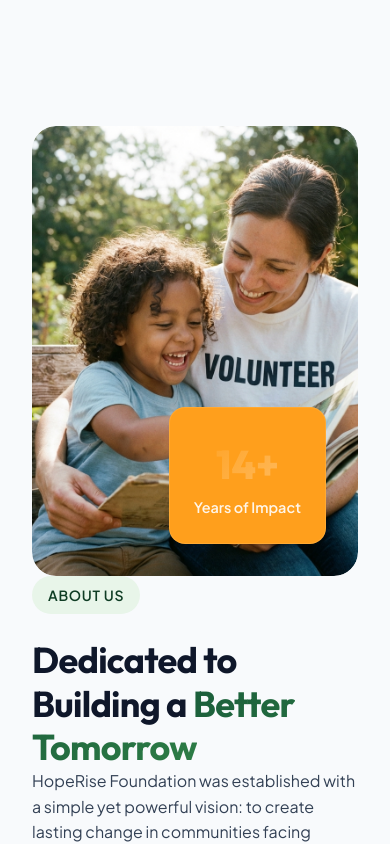
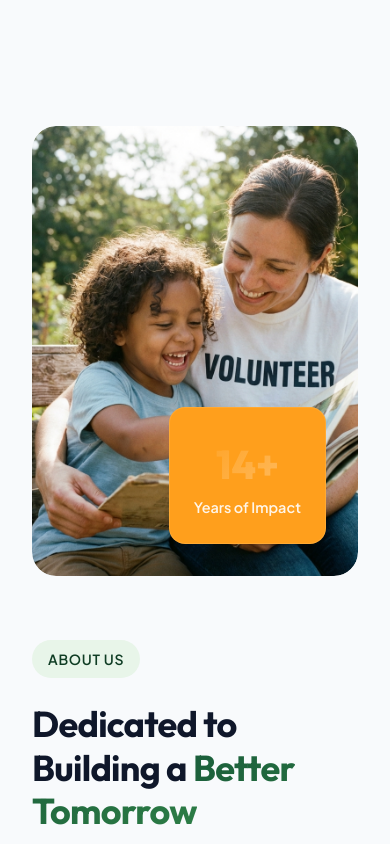
Before and after one commit to Ayush-Anonymous/ngo-tempelate, a React (Vite) app: page / in a window 390 px wide. Shown: the part 846-1690 px from the top of the page. Built offline with nearby package versions, Linux system fonts and the light colour scheme.

Commit message:
fix: css layout issues, add missing spacing vars and grid utilities

```diff
--- a/src/index.css
+++ b/src/index.css
@@ -52,6 +52,15 @@
   --radius-md: 16px;
   --radius-lg: 24px;
   --radius-xl: 32px;
+
+  /* Spacing Scale */
+  --space-xs: 0.5rem;
+  --space-sm: 1rem;
+  --space-md: 1.5rem;
+  --space-lg: 2rem;
+  --space-xl: 3rem;
+  --space-2xl: 4rem;
+  --space-3xl: 6rem;
 }
 
 /* =========================================
@@ -135,6 +144,63 @@ a {
   padding: 0 2rem;
 }
 
+/* Grid Utilities */
+.grid-2 {
+  display: grid;
+  grid-template-columns: repeat(2, 1fr);
+  gap: 2rem;
+}
+
+.grid-3 {
+  display: grid;
+  grid-template-columns: repeat(3, 1fr);
+  gap: 2rem;
+}
+
+.grid-4 {
+  display: grid;
+  grid-template-columns: repeat(4, 1fr);
+  gap: 1.5rem;
+}
+
+@media (max-width: 968px) {
+
+  .grid-2,
+  .grid-3,
+  .grid-4 {
+    grid-template-columns: 1fr;
+  }
+}
+
+.align-items-center {
+  align-items: center;
+}
+
+.gap-4 {
+  gap: 1rem;
+}
+
+.relative {
+  position: relative;
+}
+
+.mb-1 {
+  margin-bottom: 0.25rem;
+}
+
+.mb-2 {
+  margin-bottom: 0.5rem;
+}
+
+.mb-3 {
+  margin-bottom: 0.75rem;
+}
+
+.mb-4 {
+  margin-bottom: 1rem;
+}
+
+
 .text-gradient {
   background: var(--gradient-primary);
   -webkit-background-clip: text;
@@ -233,6 +299,7 @@ a {
   transition: all 0.4s cubic-bezier(0.4, 0, 0.2, 1);
   border: 1px solid rgba(0, 0, 0, 0.03);
   overflow: hidden;
+  color: var(--color-text);
 }
 
 .card-premium::before {
```
